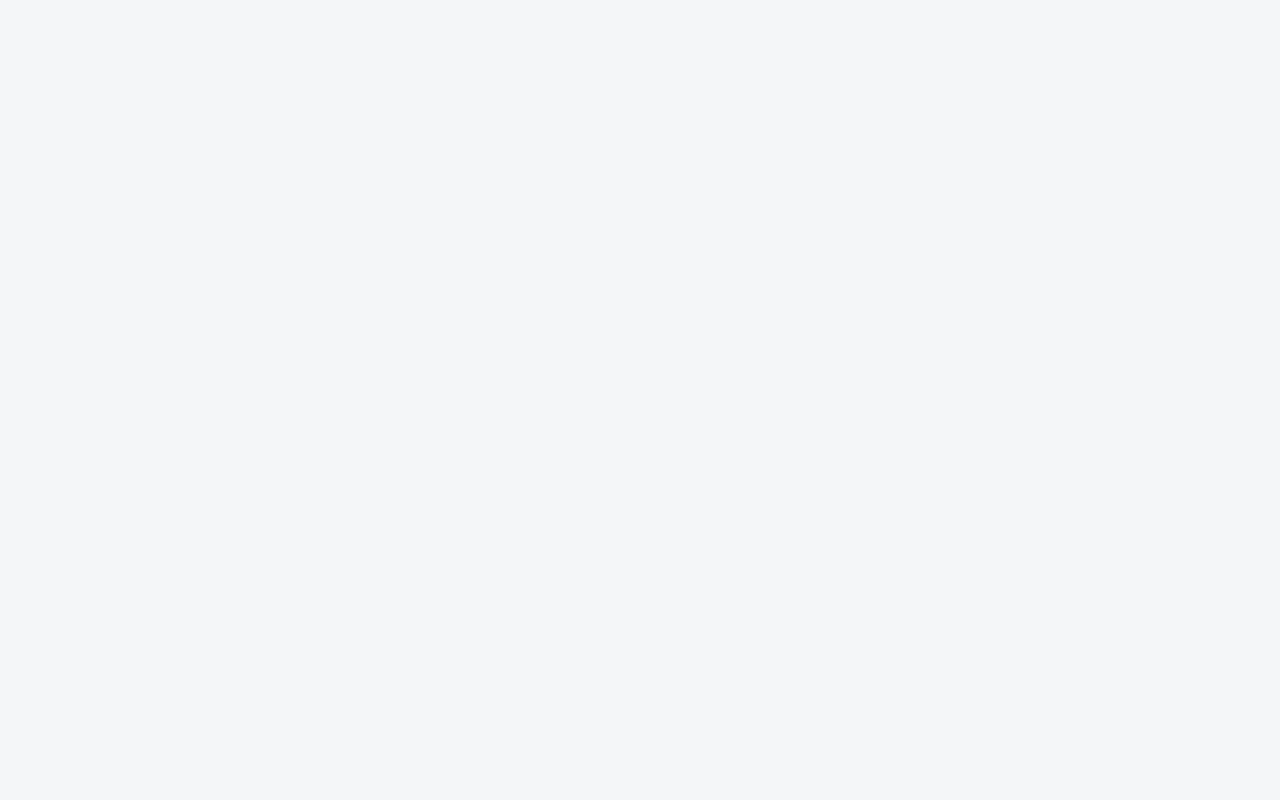
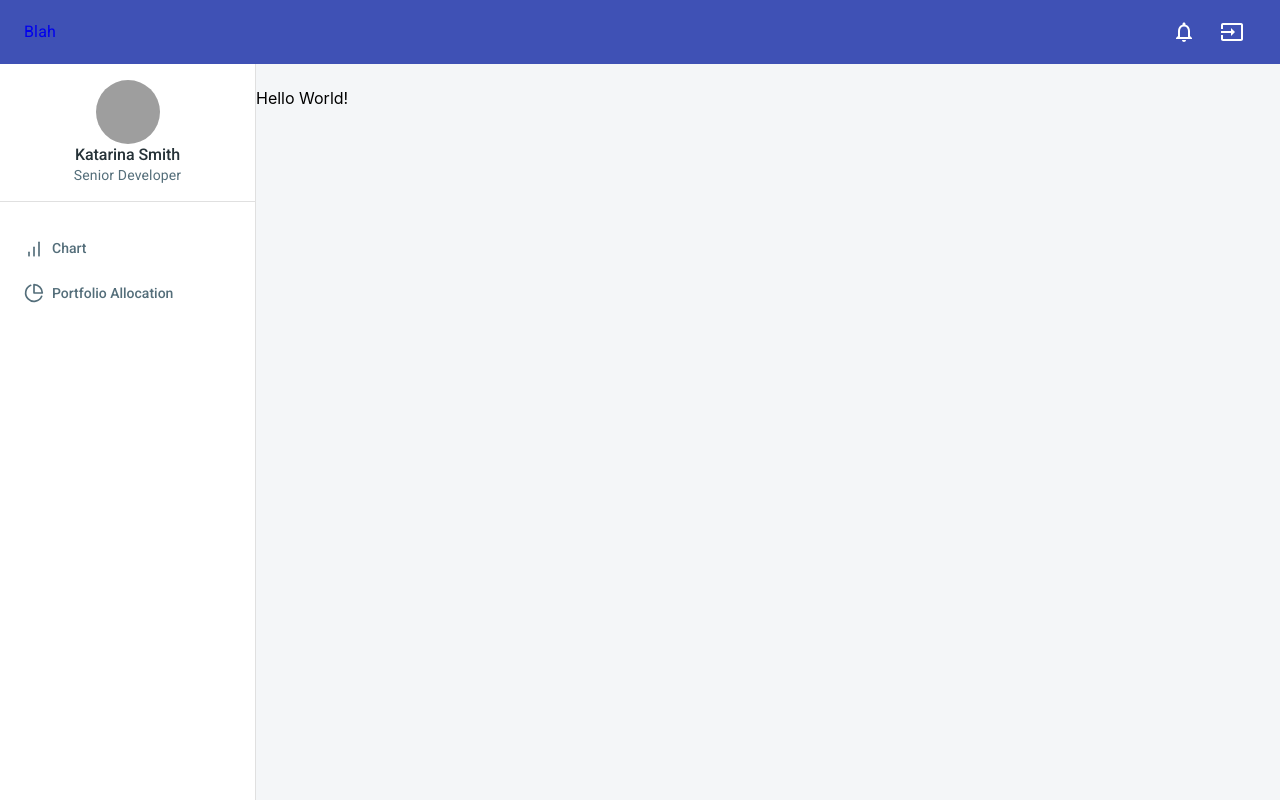
Before and after one commit to tejas-kothari/UBS_FE, a React (Create React App) app: page /portfolio in a window 1280 px wide. Before the commit this address had no page. Built offline with nearby package versions, Linux system fonts and the light colour scheme; grey boxes are pictures that could not be loaded.

Commit message:
Add PortfolioView boilerplate

```diff
--- a/src/layouts/DashboardLayout/NavBar/index.tsx
+++ b/src/layouts/DashboardLayout/NavBar/index.tsx
@@ -11,7 +11,7 @@ import {
 } from '@material-ui/core';
 import PropTypes from 'prop-types';
 import React, { useEffect } from 'react';
-import { BarChart as BarChartIcon } from 'react-feather';
+import { BarChart as BarChartIcon, PieChart as PieChartIcon } from 'react-feather';
 import { Link as RouterLink, useLocation } from 'react-router-dom';
 import NavItem from './NavItem';
 
@@ -26,6 +26,11 @@ const items = [
     href: '/chart',
     icon: BarChartIcon,
     title: 'Chart'
+  },
+  {
+    href: '/portfolio',
+    icon: PieChartIcon,
+    title: 'Portfolio Allocation'
   }
 ];
 
--- a/src/routes.tsx
+++ b/src/routes.tsx
@@ -1,6 +1,7 @@
 import { PartialRouteObject } from 'react-router';
 import DashboardLayout from './layouts/DashboardLayout';
 import ChartView from './views/ChartView';
+import PortfolioView from './views/PortfolioView';
 
 const routes = [
   {
@@ -10,6 +11,10 @@ const routes = [
       {
         path: 'chart',
         element: <ChartView />
+      },
+      {
+        path: 'portfolio',
+        element: <PortfolioView />
       }
     ]
   }
--- /dev/null
+++ b/src/views/PortfolioView/index.tsx
@@ -0,0 +1,24 @@
+import { makeStyles } from '@material-ui/core';
+import React from 'react';
+import Page from '../../components/Page';
+
+const useStyles = makeStyles((theme) => ({
+  root: {
+    backgroundColor: theme.palette.background.default,
+    minHeight: '100%',
+    paddingBottom: theme.spacing(3),
+    paddingTop: theme.spacing(3)
+  }
+}));
+
+function PortfolioView() {
+  const classes = useStyles();
+
+  return (
+    <Page title="Portfolio" className={classes.root}>
+      Hello World!
+    </Page>
+  );
+}
+
+export default PortfolioView;
```
